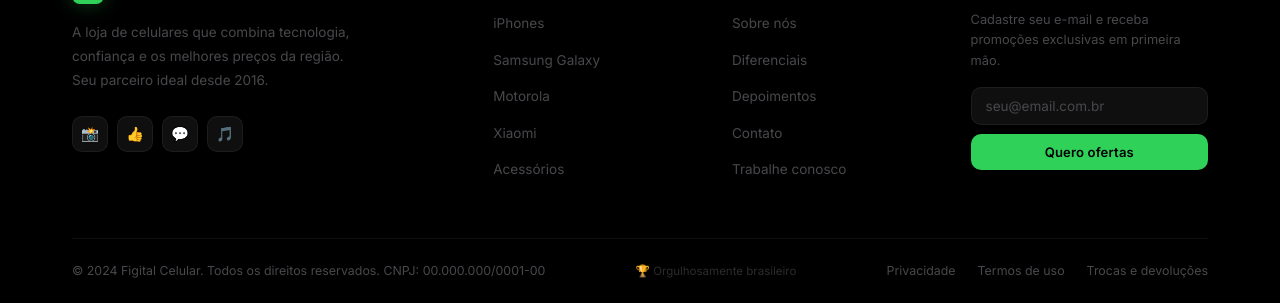
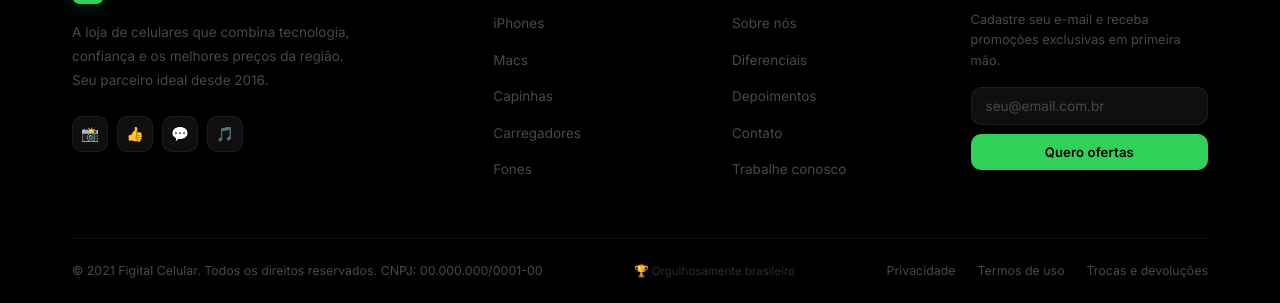
Before and after one commit to ViniProjectcss/FigitalCelular, a website: page views/index.html in a window 1280 px wide. Shown: the part 7208-7511 px from the top of the page. Drawn offline with Linux system fonts and the light colour scheme; no server answers.

Commit message:
Atualização de produtos

```diff
--- a/views/index.html
+++ b/views/index.html
@@ -708,10 +708,10 @@
           <div class="footer-col-title">Produtos</div>
           <ul class="footer-links">
             <li><a href="#produtos">iPhones</a></li>
-            <li><a href="#produtos">Samsung Galaxy</a></li>
-            <li><a href="#produtos">Motorola</a></li>
-            <li><a href="#produtos">Xiaomi</a></li>
-            <li><a href="#produtos">Acessórios</a></li>
+            <li><a href="#produtos">Macs</a></li>
+            <li><a href="#produtos">Capinhas</a></li>
+            <li><a href="#produtos">Carregadores</a></li>
+            <li><a href="#produtos">Fones</a></li>
           </ul>
         </div>
 
@@ -740,7 +740,7 @@
 
       <!-- Bottom -->
       <div class="footer-bottom">
-        <p>© 2024 Figital Celular. Todos os direitos reservados. CNPJ: 00.000.000/0001-00</p>
+        <p>© 2021 Figital Celular. Todos os direitos reservados. CNPJ: 00.000.000/0001-00</p>
         <div class="footer-copa">
           🏆 Orgulhosamente brasileiro
         </div>
```
